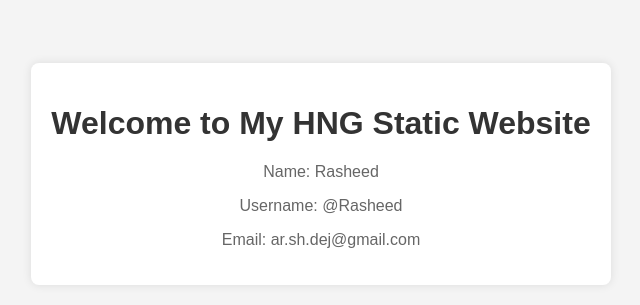
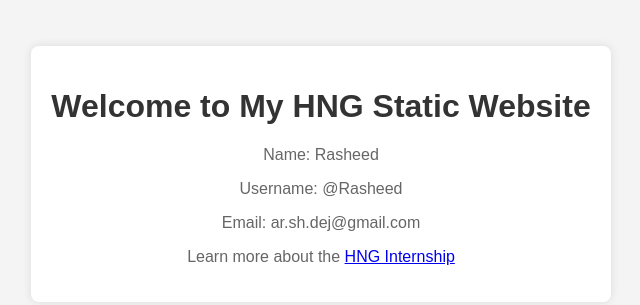
Before and after one commit to arshdej/hng-11, a plain HTML site: page 01-static-website/index.html in a window 1280 px wide. Shown: the part 226-531 px from the top of the page, without its empty margins (319-959 px from the left). Drawn offline with Linux system fonts and the light colour scheme.

Commit message:
chore: include link to hng

```diff
--- a/01-static-website/index.html
+++ b/01-static-website/index.html
@@ -14,6 +14,10 @@
         <p>Name: Rasheed</p>
         <p>Username: @Rasheed</p>
         <p>Email: ar.sh.dej@gmail.com</p>
+        <p>
+            Learn more about the
+            <a href="https://hng.tech" target="_blank">HNG Internship</a>
+        </p>
     </div>
     <script src="script.js"></script>
 </body>
```
Also changed, not shown: 3 other files.
